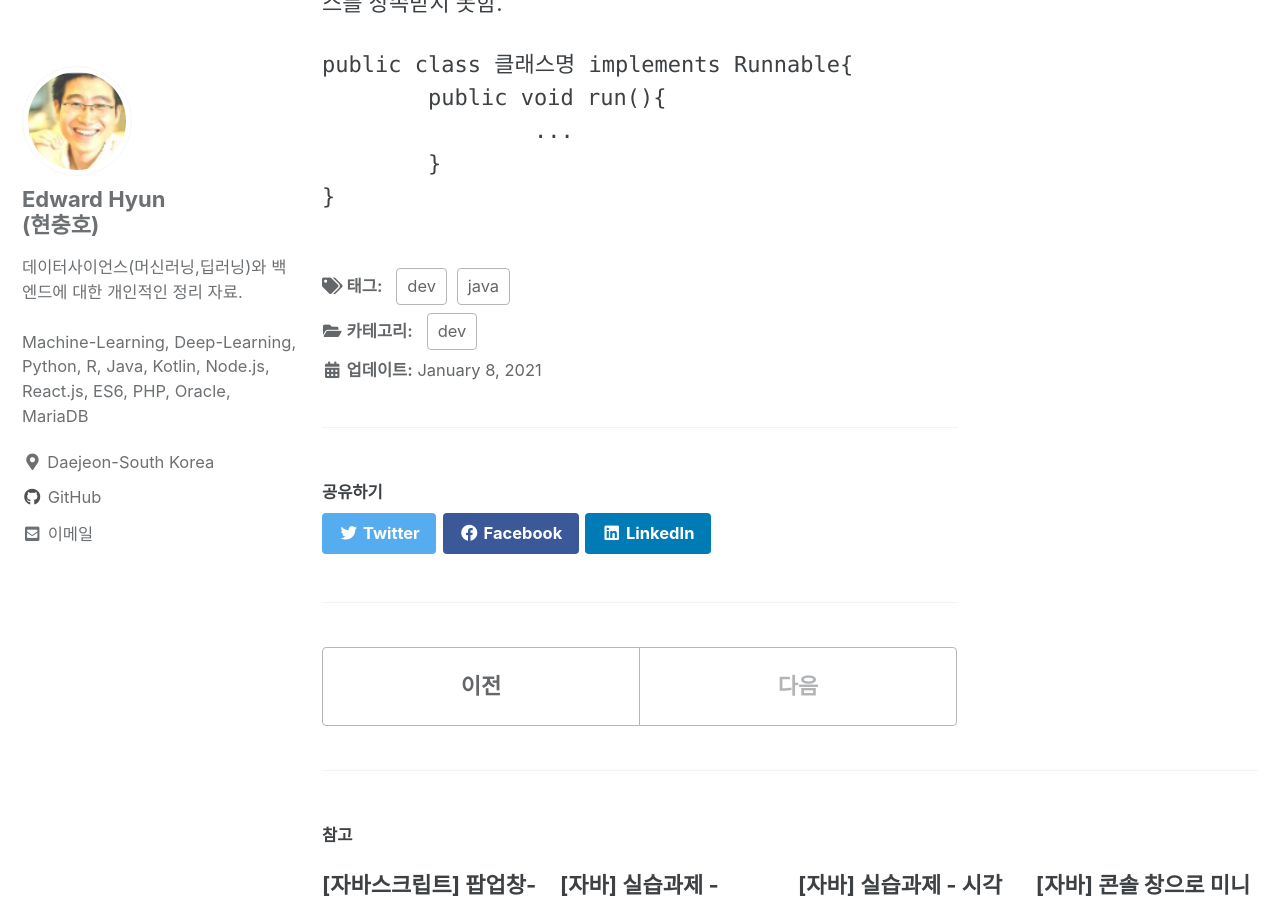
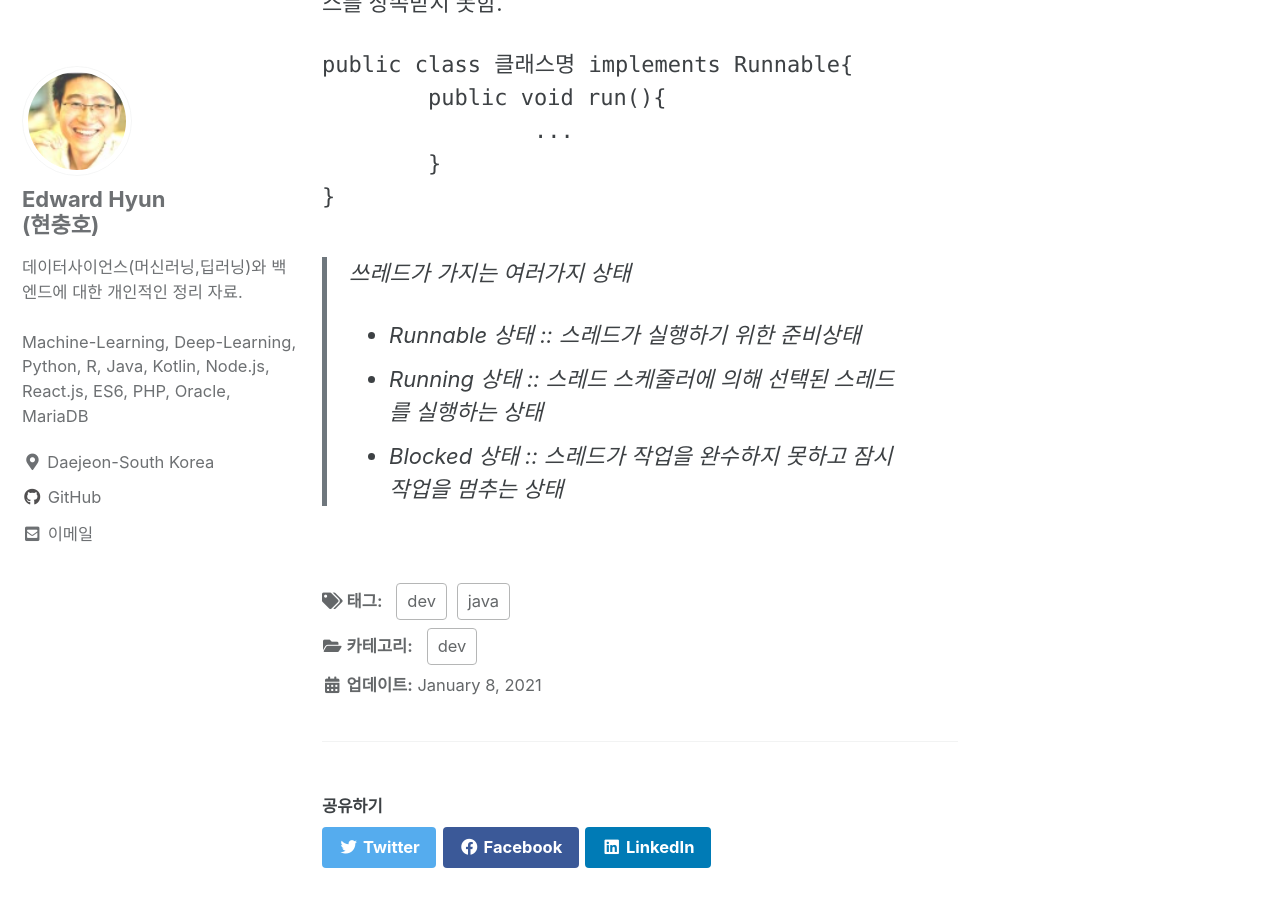
Before and after one commit to iamhch24/iamhch24.github.io, a Jekyll site: the page built from _posts/2021-01-08-[Study] 초보자를 위한 Java Programming.md, in a window 1280 px wide and 900 px high, scrolled down 1786 px. Built offline with Jekyll 4.4.1, drawn with Linux system fonts in a browser that asks for light colours; cached includes are drawn as plain includes.

Commit message:
_posts/2021-01-08-[Study] 초보자를 위한 Java Programming.md updated from https://stackedit.io/

````diff
--- a/_posts/2021-01-08-[Study] 초보자를 위한 Java Programming.md
+++ b/_posts/2021-01-08-[Study] 초보자를 위한 Java Programming.md
@@ -48,9 +48,12 @@ public class 클래스명 implements Runnable{
 }
 ```
 
-
+> 쓰레드가 가지는 여러가지 상태
+* Runnable 상태 :: 스레드가 실행하기 위한 준비상태
+* Running 상태 :: 스레드 스케줄러에 의해 선택된 스레드를 실행하는 상태
+* Blocked 상태 :: 스레드가 작업을 완수하지 못하고 잠시 작업을 멈추는 상태
 
 <!--stackedit_data:
-eyJoaXN0b3J5IjpbMTYzNDA4MTEyNyw1MDQ3MTQ0NCwxOTY3Mj
-c4Nzc5LC0xMjY0NDQ0NzczXX0=
+eyJoaXN0b3J5IjpbLTc5NDU2NTI1NCwxNjM0MDgxMTI3LDUwND
+cxNDQ0LDE5NjcyNzg3NzksLTEyNjQ0NDQ3NzNdfQ==
 -->
````
